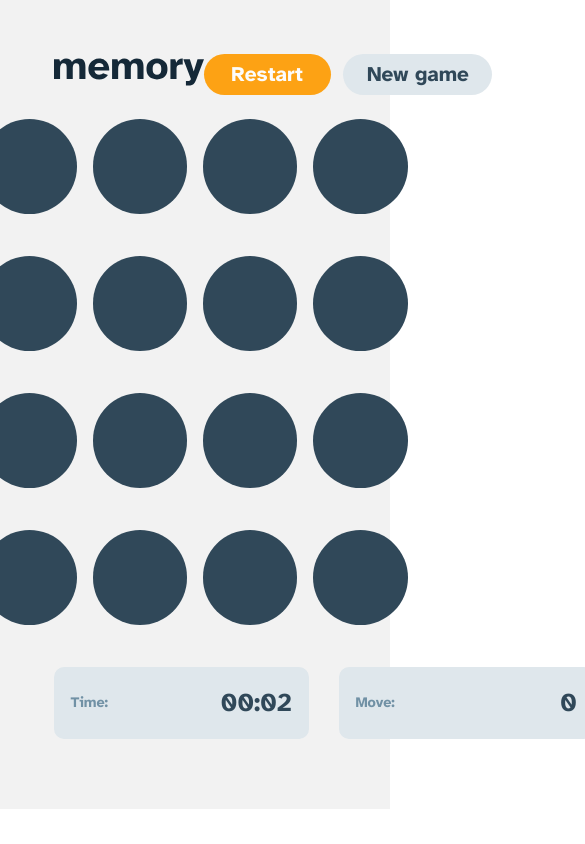
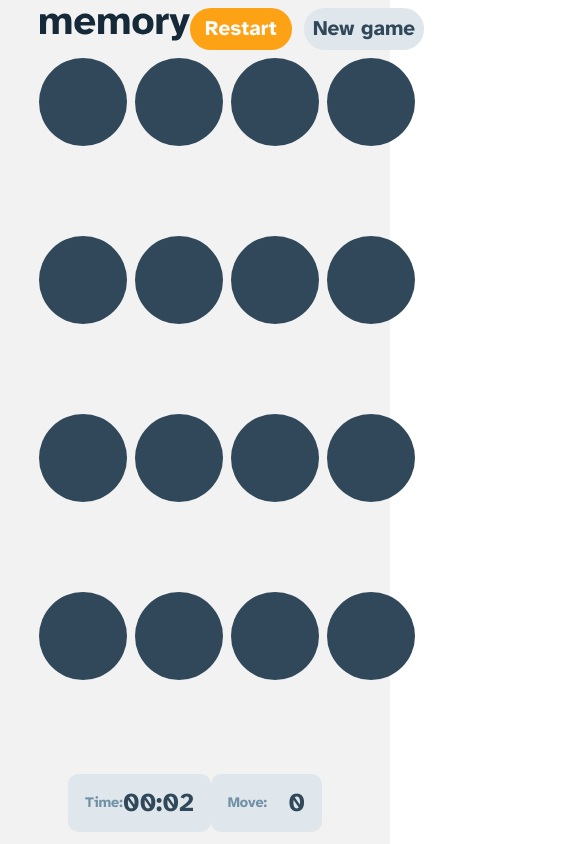
Before and after one commit to ssembatya-dennis/memory-game, a website built with webpack: page public/index.html in a window 390 px wide. Both pictures are taken after a click on the button "Start Game". Shown: the whole page, 585 px wide, since content can reach past the window. Built offline with nearby package versions, Linux system fonts and the light colour scheme.

Commit message:
style(Game): refactor styles for the Game desktop view

```diff
--- a/public/static/css/style.css
+++ b/public/static/css/style.css
@@ -138,7 +138,7 @@ h3 {
 }
 
 .menu-button-select {
-  width: 256px;
+  width: 25.6rem;
   height: 5.2rem;
   padding: 1.1rem auto 0.9rem;
   background: var(--color-primary-light-2);
@@ -150,7 +150,7 @@ h3 {
 }
 
 .menu-button-select--num {
-  width: 119px;
+  width: 11.9rem;
   height: 5.2rem;
   padding: 1.1rem auto 0.9rem;
   background: var(--color-primary-light-2);
@@ -162,7 +162,7 @@ h3 {
 }
 
 .menu-button--small {
-  width: 127px;
+  width: 12.7rem;
   height: 5.2rem;
   padding: 1.3rem auto 1.4rem;
   background: var(--color-secondary);
@@ -175,7 +175,7 @@ h3 {
 }
 
 .btn-secondary {
-  width: 149px;
+  width: 14.9rem;
   height: 5.2rem;
   padding: 1.3rem auto 1.4rem;
   background: #dfe7ec;
@@ -273,10 +273,9 @@ h3 {
 
 .game-container {
   width: 100%;
-  height: 100%;
+  height: 100vh;
   display: flex;
   flex-direction: column;
-  padding: 6.7rem;
   background-color: var(--color-gray-light-1);
 }
 
@@ -286,21 +285,20 @@ h3 {
   display: flex;
   justify-content: center;
   align-items: flex-start;
-  margin-top: 3rem;
+  margin-top: 1rem;
 }
 
 .game-board {
-  width: 532px;
-  height: 532px;
+  width: 50%;
+  height: 100%;
   display: grid;
-  gap: 2rem;
-  text-align: center;
+  gap: 1rem;
 }
 
 .stats-container {
-  width: 540px;
+  width: 50%;
   height: auto;
-  margin: 2rem auto;
+  margin: 1.5rem auto;
   display: flex;
   justify-content: space-between;
 }
@@ -309,8 +307,8 @@ h3 {
   display: flex;
   justify-content: space-between;
   align-items: center;
-  width: 255px;
-  height: 72px;
+  width: 25.5rem;
+  height: 7.2rem;
 
   background: #dfe7ec;
   border-radius: 10px;
@@ -328,19 +326,20 @@ h3 {
   display: flex;
   justify-content: space-between;
   align-items: center;
+  margin: 2rem 10rem 0;
 }
 
 .card-container {
   position: relative;
-  width: 11.8rem;
-  height: 11.8rem;
+  width: 11rem;
+  height: 11rem;
   cursor: pointer;
 }
 
 .card-back,
 .card-front {
   position: absolute;
-  border-radius: 59px;
+  border-radius: 5.9rem;
   width: 100%;
   height: 100%;
   display: flex;
@@ -366,9 +365,19 @@ h3 {
 .card-container.flipped .card-front {
   transform: rotateY(0deg);
 }
+
+@media (min-width: 112.5em) {
+  html {
+    font-size: 75%; /* 1rem = 12px/16px = 75% */
+  }
+}
+
 @media (max-width: 75em) {
   html {
     font-size: 56.25%; /*1rem = 9px/16px = 56.25% */
+  }
+  .stats-container {
+    width: 65%;
   }
 }
 
@@ -390,14 +399,17 @@ h3 {
   }
 }
 
+@media (max-width: 37.5em) {
+  .game-controls {
+    margin: 1rem 5rem 0;
+  }
+  .game-board {
+    width: 80%;
+  }
+}
+
 @media (max-width: 23.45em) {
   html {
     font-size: 31.25%; /*1rem = 5px/16px = 31.25% */
   }
 }
-
-@media (min-width: 112.5em) {
-  html {
-    font-size: 75%; /* 1rem = 12px/16px = 75% */
-  }
-}
```
